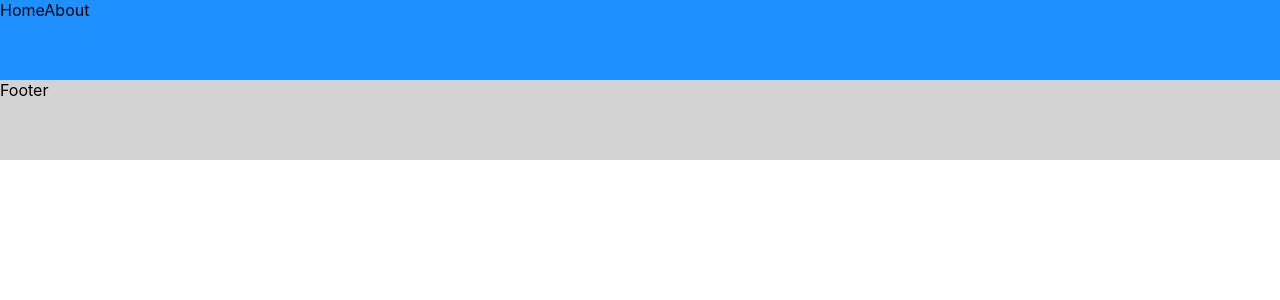
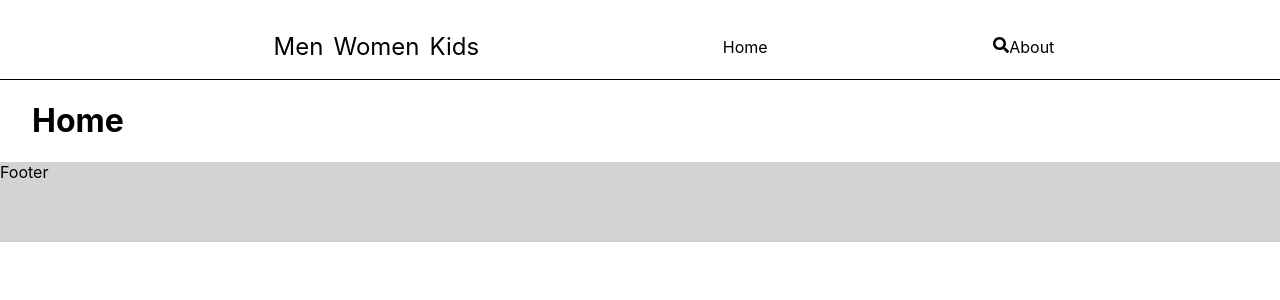
Before and after one commit to SeanChester/Clothing-Store, a Next.js app: page / in a window 1280 px wide. Shown: the top 300 px of the page. Built offline with nearby package versions, Linux system fonts and the light colour scheme.

Commit message:
spacing for navbar mid progress

```diff
--- a/components/Navbar.js
+++ b/components/Navbar.js
@@ -1,11 +1,32 @@
 import styles from '../styles/Navbar.module.css'
 import Link from 'next/link'
+import {FaSearch} from 'react-icons/fa'
 
 const Navbar = () => {
   return (
     <div className={styles.navHeader}>
-        <Link href="/"><a>Home</a></Link>
-        <Link href="/about"><a>About</a></Link>
+      <div className={styles.contentContainer}>
+        <div className={styles.contentLinks}>
+          <ul className={styles.ulForLinks}>
+           <li>
+            <Link href="/mens"><a>Men</a></Link>
+           </li>
+           <li>
+            <Link href="/womens"><a>Women</a></Link>
+           </li>
+           <li>
+            <Link href="/kids"><a>Kids</a></Link>
+           </li>
+          </ul>
+        </div>
+        <div className={styles.homeTitleLink}>
+         <Link href="/"><a>Home</a></Link>
+        </div>
+        <div className={styles.headerRightIcons}>
+           <FaSearch className={styles.faSearchIcon}/>
+           <Link href="/about"><a>About</a></Link>
+        </div>
+      </div>
     </div>
   )
 }
--- a/package.json
+++ b/package.json
@@ -11,7 +11,8 @@
   "dependencies": {
     "next": "12.2.3",
     "react": "18.2.0",
-    "react-dom": "18.2.0"
+    "react-dom": "18.2.0",
+    "react-icons": "^4.4.0"
   },
   "devDependencies": {
     "eslint": "8.21.0",
--- a/pages/index.js
+++ b/pages/index.js
@@ -9,6 +9,7 @@ export default function Home() {
         <meta name="description" content="Generated by create next app" />
         <link rel="icon" href="/favicon.ico" />
       </Head>
+      <h1>Home</h1>
     </div>
   )
 }
--- a/styles/Navbar.module.css
+++ b/styles/Navbar.module.css
@@ -1,5 +1,28 @@
 .navHeader {
   width: 100vw;
   height: 10vh;
-  background-color: dodgerblue;
+  background-color: white;
+  border-bottom: 1.5px solid black;
 }
+
+.contentContainer {
+  display: flex;
+  justify-content: space-evenly;
+  align-items: center;
+}
+
+.contentLinks {
+  font-size: 1.5rem;
+  margin: 0.5rem;
+}
+
+.faSearchIcon {
+  cursor: pointer;
+}
+.ulForLinks {
+  display: flex;
+  list-style-type: none;
+}
+.ulForLinks > li {
+  padding-right: 10px;
+}
```
Also changed, not shown: pages/kids.js (added, +9 -0 lines), 1 other file (tests, documents, lock files or other folders).
